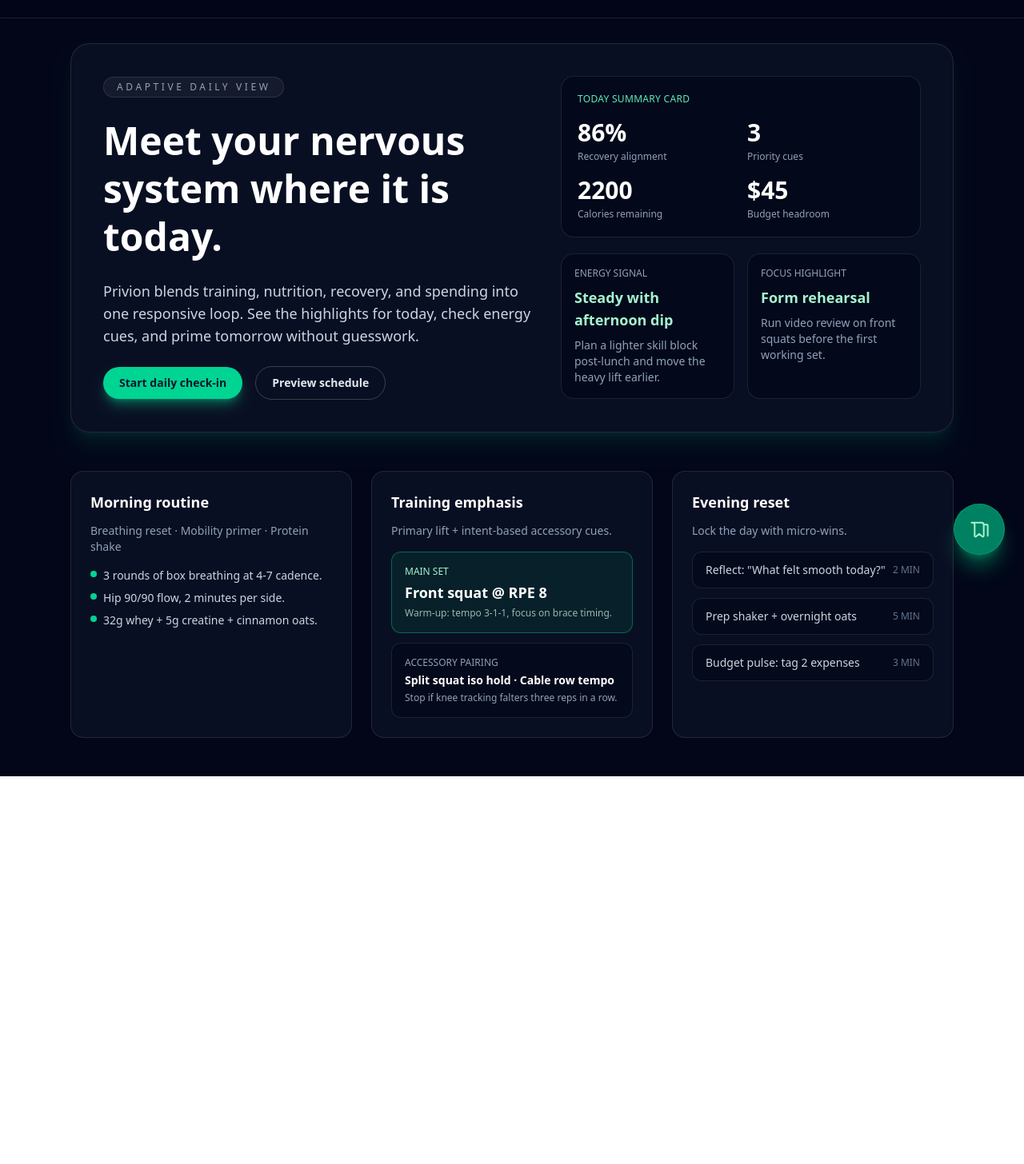
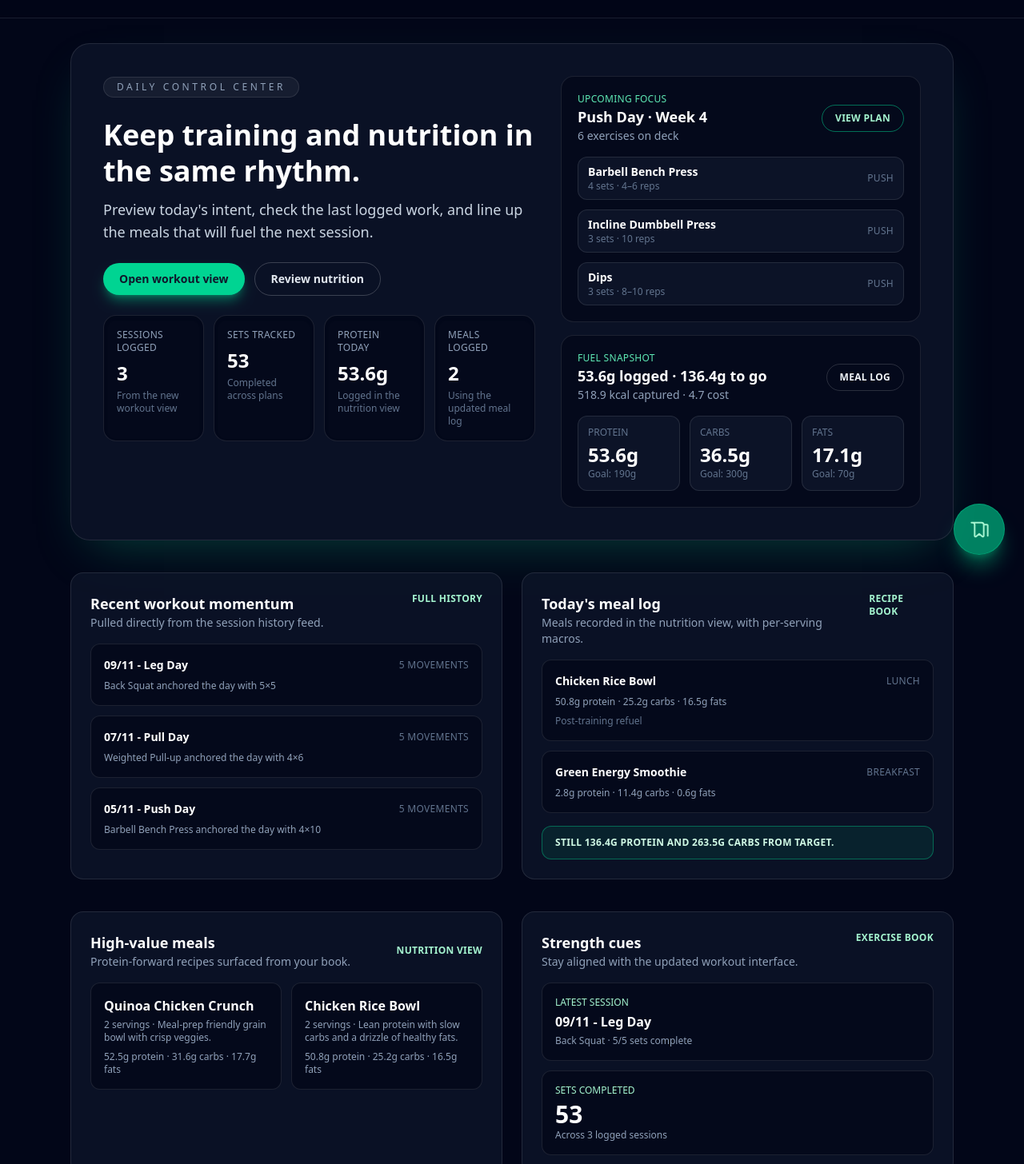
Before and after one commit to triek/privion, a Vue app: page / in a window 1280 px wide. Shown: the part 74-1530 px from the top of the page at 80% size. Before the commit the page ends 1045 px from the top, so only its background shows below. Built offline with nearby package versions, Linux system fonts and the light colour scheme.

Commit message:
rebuild home view to reflect updated workou and nutrition features

```diff
--- a/src/stores/auth.ts
+++ b/src/stores/auth.ts
@@ -54,8 +54,11 @@
 
     if (profile.value) return
 
+    const cleanedEmail = email.trim()
+    const [username = cleanedEmail] = cleanedEmail.split('@')
+
     profile.value = {
-      name: email.split('@')[0],
+      name: username,
       email: credentials.value.email,
       goal: 'Staying consistent',
       location: 'Not provided yet',
--- a/src/views/HomeView.vue
+++ b/src/views/HomeView.vue
@@ -1,128 +1,368 @@
 <template>
-  <div class="space-y-12">
-    <!-- Hero banner -->
-    <section class="grid gap-8 rounded-3xl border border-white/10 bg-slate-900/60 p-10 shadow-xl shadow-emerald-500/10 lg:grid-cols-[1.2fr_1fr]">
+  <div class="space-y-10">
+    <section
+      class="grid gap-8 rounded-3xl border border-white/10 bg-slate-900/70 p-10 shadow-[0_25px_60px_-25px_rgba(16,185,129,0.35)] lg:grid-cols-[1.2fr_1fr]"
+    >
       <div class="space-y-6">
         <p class="inline-flex items-center gap-2 rounded-full border border-white/10 bg-white/5 px-4 py-1 text-xs uppercase tracking-[0.3em] text-slate-400">
-          Adaptive daily view
+          Daily control center
         </p>
-        <h1 class="text-4xl font-black leading-tight text-white sm:text-5xl">
-          Meet your nervous system where it is today.
-        </h1>
-        <p class="text-lg text-slate-300">
-          Privion blends training, nutrition, recovery, and spending into one responsive loop. See the highlights for today, check energy cues, and prime tomorrow without guesswork.
-        </p>
-        <div class="flex flex-wrap items-center gap-4">
-          <button class="inline-flex items-center gap-2 rounded-full bg-emerald-400 px-5 py-2.5 text-sm font-semibold text-slate-900 shadow-lg shadow-emerald-400/40 transition hover:-translate-y-0.5 hover:bg-emerald-300">
-            Start daily check-in
-          </button>
-          <button class="inline-flex items-center gap-2 rounded-full border border-white/20 px-5 py-2.5 text-sm font-semibold text-slate-200 transition hover:-translate-y-0.5 hover:border-white/40">
-            Preview schedule
-          </button>
+        <div class="space-y-3">
+          <h1 class="text-3xl font-black leading-tight text-white sm:text-4xl">
+            Keep training and nutrition in the same rhythm.
+          </h1>
+          <p class="text-lg text-slate-300">
+            Preview today's intent, check the last logged work, and line up the meals that will fuel the next session.
+          </p>
+        </div>
+
+        <div class="flex flex-wrap items-center gap-3">
+          <RouterLink
+            to="/workout"
+            class="inline-flex items-center gap-2 rounded-full bg-emerald-400 px-5 py-2.5 text-sm font-semibold text-slate-900 shadow-lg shadow-emerald-400/40 transition hover:-translate-y-0.5 hover:bg-emerald-300"
+          >
+            Open workout view
+          </RouterLink>
+          <RouterLink
+            to="/nutrition"
+            class="inline-flex items-center gap-2 rounded-full border border-white/20 px-5 py-2.5 text-sm font-semibold text-slate-200 transition hover:-translate-y-0.5 hover:border-white/40"
+          >
+            Review nutrition
+          </RouterLink>
+        </div>
+
+        <div class="grid gap-3 sm:grid-cols-2 xl:grid-cols-4">
+          <div
+            v-for="stat in quickStats"
+            :key="stat.label"
+            class="rounded-2xl border border-white/10 bg-slate-950/70 p-4 shadow-inner shadow-slate-950/30"
+          >
+            <p class="text-xs uppercase tracking-wide text-slate-400">{{ stat.label }}</p>
+            <p class="mt-2 text-2xl font-black text-white">{{ stat.value }}</p>
+            <p class="mt-1 text-xs text-slate-500">{{ stat.context }}</p>
+          </div>
         </div>
       </div>
 
-      <div class="space-y-5">
-        <div class="rounded-2xl border border-white/10 bg-slate-950/70 p-5">
-          <p class="text-xs uppercase tracking-wide text-emerald-300">Today summary card</p>
-          <div class="mt-4 grid grid-cols-2 gap-4 text-sm text-slate-300">
+      <div class="space-y-4">
+        <article class="rounded-2xl border border-white/10 bg-slate-950/70 p-5">
+          <div class="flex items-center justify-between gap-2">
             <div>
-              <p class="text-3xl font-black text-white">86%</p>
-              <p class="mt-1 text-xs text-slate-400">Recovery alignment</p>
+              <p class="text-xs uppercase tracking-wide text-emerald-300">Upcoming focus</p>
+              <h2 class="text-lg font-semibold text-white">{{ nextPlan?.title }}</h2>
+              <p class="text-sm text-slate-400">{{ nextPlan?.exercises.length }} exercises on deck</p>
             </div>
+            <RouterLink
+              to="/workout"
+              class="inline-flex items-center gap-2 rounded-full border border-emerald-400/50 px-4 py-2 text-xs font-semibold uppercase tracking-wide text-emerald-200 transition hover:-translate-y-0.5 hover:border-emerald-300/70"
+            >
+              View plan
+            </RouterLink>
+          </div>
+          <ul class="mt-4 space-y-3 text-sm text-slate-300">
+            <li
+              v-for="exercise in nextPlanPreview"
+              :key="exercise.name"
+              class="flex items-center justify-between rounded-xl border border-white/10 bg-slate-900/80 px-3 py-2"
+            >
+              <div>
+                <p class="font-semibold text-white">{{ exercise.name }}</p>
+                <p class="text-xs text-slate-500">{{ exercise.sets }} sets · {{ exercise.reps }} reps</p>
+              </div>
+              <span class="text-xs uppercase tracking-wide text-slate-500">{{ nextPlan?.label }}</span>
+            </li>
+          </ul>
+        </article>
+
+        <article class="rounded-2xl border border-white/10 bg-slate-950/70 p-5">
+          <div class="flex items-center justify-between gap-2">
             <div>
-              <p class="text-3xl font-black text-white">3</p>
-              <p class="mt-1 text-xs text-slate-400">Priority cues</p>
+              <p class="text-xs uppercase tracking-wide text-emerald-300">Fuel snapshot</p>
+              <h2 class="text-lg font-semibold text-white">{{ proteinTargetMessage }}</h2>
+              <p class="text-sm text-slate-400">{{ macroCallout }}</p>
             </div>
-            <div>
-              <p class="text-3xl font-black text-white">2200</p>
-              <p class="mt-1 text-xs text-slate-400">Calories remaining</p>
-            </div>
-            <div>
-              <p class="text-3xl font-black text-white">$45</p>
-              <p class="mt-1 text-xs text-slate-400">Budget headroom</p>
+            <RouterLink
+              to="/nutrition"
+              class="inline-flex items-center gap-2 rounded-full border border-white/15 px-4 py-2 text-xs font-semibold uppercase tracking-wide text-slate-100 transition hover:-translate-y-0.5 hover:border-emerald-300/70"
+            >
+              Meal log
+            </RouterLink>
+          </div>
+          <div class="mt-4 grid gap-3 sm:grid-cols-3">
+            <div
+              v-for="macro in macroCards"
+              :key="macro.label"
+              class="rounded-xl border border-white/10 bg-slate-900/80 p-3 text-sm text-slate-300"
+            >
+              <p class="text-xs uppercase text-slate-500">{{ macro.label }}</p>
+              <p class="mt-1 text-2xl font-black text-white">{{ macro.value }}</p>
+              <p class="text-xs text-slate-500">Goal: {{ macro.goal }}</p>
             </div>
           </div>
-        </div>
-
-        <div class="grid gap-4 sm:grid-cols-2">
-          <div class="rounded-2xl border border-white/10 bg-slate-950/70 p-4">
-            <p class="text-xs uppercase text-slate-400">Energy signal</p>
-            <p class="mt-2 text-lg font-semibold text-emerald-200">Steady with afternoon dip</p>
-            <p class="mt-2 text-sm text-slate-400">Plan a lighter skill block post-lunch and move the heavy lift earlier.</p>
-          </div>
-          <div class="rounded-2xl border border-white/10 bg-slate-950/70 p-4">
-            <p class="text-xs uppercase text-slate-400">Focus highlight</p>
-            <p class="mt-2 text-lg font-semibold text-emerald-200">Form rehearsal</p>
-            <p class="mt-2 text-sm text-slate-400">Run video review on front squats before the first working set.</p>
-          </div>
-        </div>
+        </article>
       </div>
     </section>
 
-    <section class="grid gap-6 lg:grid-cols-3">
-      <!-- Morning routine -->
-      <article class="rounded-2xl border border-white/10 bg-slate-900/60 p-6">
-        <h2 class="text-lg font-semibold text-white">Morning routine</h2>
-        <p class="mt-3 text-sm text-slate-400">Breathing reset · Mobility primer · Protein shake</p>
-        <ul class="mt-4 space-y-2 text-sm text-slate-300">
-          <li class="flex items-start gap-2">
-            <span class="mt-1 h-2 w-2 rounded-full bg-emerald-400"></span>
-            3 rounds of box breathing at 4-7 cadence.
-          </li>
-
-          <li class="flex items-start gap-2">
-            <span class="mt-1 h-2 w-2 rounded-full bg-emerald-400"></span>
-            Hip 90/90 flow, 2 minutes per side.
-          </li>
-
-          <li class="flex items-start gap-2">
-            <span class="mt-1 h-2 w-2 rounded-full bg-emerald-400"></span>
-            32g whey + 5g creatine + cinnamon oats.
+    <section class="grid gap-6 lg:grid-cols-2">
+      <article class="space-y-4 rounded-2xl border border-white/10 bg-slate-900/70 p-6">
+        <div class="flex items-start justify-between gap-3">
+          <div>
+            <h2 class="text-lg font-semibold text-white">Recent workout momentum</h2>
+            <p class="text-sm text-slate-400">Pulled directly from the session history feed.</p>
+          </div>
+          <RouterLink
+            to="/session-history"
+            class="text-xs font-semibold uppercase tracking-wide text-emerald-200 transition hover:text-emerald-100"
+          >
+            Full history
+          </RouterLink>
+        </div>
+        <ul class="space-y-3 text-sm text-slate-300">
+          <li
+            v-for="record in recentSessions"
+            :key="record.session"
+            class="rounded-xl border border-white/10 bg-slate-950/70 p-4"
+          >
+            <div class="flex items-center justify-between gap-2">
+              <p class="font-semibold text-white">{{ record.session }}</p>
+              <span class="text-xs uppercase tracking-wide text-slate-500">{{ record.exercises.length }} movements</span>
+            </div>
+            <p class="mt-2 text-xs text-slate-400">{{ recordSummary(record) }}</p>
           </li>
         </ul>
       </article>
 
-      <!-- Training emphasis -->
-      <article class="rounded-2xl border border-white/10 bg-slate-900/60 p-6">
-        <h2 class="text-lg font-semibold text-white">Training emphasis</h2>
-        <p class="mt-3 text-sm text-slate-400">Primary lift + intent-based accessory cues.</p>
-        <div class="mt-4 space-y-3 text-sm text-slate-300">
-          <div class="rounded-xl border border-emerald-400/40 bg-emerald-500/10 p-4">
-            <p class="text-xs uppercase text-emerald-200">Main set</p>
-            <p class="mt-1 text-lg font-semibold text-white">Front squat @ RPE 8</p>
-            <p class="mt-1 text-xs text-emerald-100/70">Warm-up: tempo 3-1-1, focus on brace timing.</p>
+      <article class="space-y-4 rounded-2xl border border-white/10 bg-slate-900/70 p-6">
+        <div class="flex items-start justify-between gap-3">
+          <div>
+            <h2 class="text-lg font-semibold text-white">Today&apos;s meal log</h2>
+            <p class="text-sm text-slate-400">Meals recorded in the nutrition view, with per-serving macros.</p>
           </div>
+          <RouterLink
+            to="/recipes"
+            class="text-xs font-semibold uppercase tracking-wide text-emerald-200 transition hover:text-emerald-100"
+          >
+            Recipe book
+          </RouterLink>
+        </div>
+        <ul class="space-y-3 text-sm text-slate-300">
+          <li
+            v-for="detail in todayMeals"
+            :key="detail.entry.id"
+            class="rounded-xl border border-white/10 bg-slate-950/70 p-4"
+          >
+            <div class="flex items-center justify-between gap-2">
+              <p class="font-semibold text-white">{{ detail.recipe?.name ?? 'Unassigned recipe' }}</p>
+              <span class="text-xs uppercase tracking-wide text-slate-500">{{ detail.entry.mealType }}</span>
+            </div>
+            <p class="mt-2 text-xs text-slate-400">
+              {{ formatNumber(detail.totals?.protein ?? 0) }}g protein ·
+              {{ formatNumber(detail.totals?.carbs ?? 0) }}g carbs ·
+              {{ formatNumber(detail.totals?.fat ?? 0) }}g fats
+            </p>
+            <p v-if="detail.entry.notes" class="mt-2 text-xs text-slate-500">{{ detail.entry.notes }}</p>
+          </li>
+        </ul>
 
-          <div class="rounded-xl border border-white/10 bg-slate-950/60 p-4">
-            <p class="text-xs uppercase text-slate-400">Accessory pairing</p>
-            <p class="mt-1 font-semibold text-white">Split squat iso hold · Cable row tempo</p>
-            <p class="mt-1 text-xs text-slate-400">Stop if knee tracking falters three reps in a row.</p>
+        <div class="rounded-xl border border-emerald-400/40 bg-emerald-500/10 px-4 py-3 text-xs font-semibold uppercase tracking-wide text-emerald-100">
+          {{ macroProgressMessage }}
+        </div>
+      </article>
+    </section>
+
+    <section class="grid gap-6 lg:grid-cols-2">
+      <article class="space-y-4 rounded-2xl border border-white/10 bg-slate-900/70 p-6">
+        <div class="flex items-center justify-between gap-3">
+          <div>
+            <h2 class="text-lg font-semibold text-white">High-value meals</h2>
+            <p class="text-sm text-slate-400">Protein-forward recipes surfaced from your book.</p>
+          </div>
+          <RouterLink
+            to="/nutrition"
+            class="text-xs font-semibold uppercase tracking-wide text-emerald-200 transition hover:text-emerald-100"
+          >
+            Nutrition view
+          </RouterLink>
+        </div>
+        <div class="grid gap-3 sm:grid-cols-2">
+          <div
+            v-for="item in topRecipes"
+            :key="item.recipe.id"
+            class="rounded-xl border border-white/10 bg-slate-950/70 p-4 text-sm text-slate-300"
+          >
+            <p class="text-base font-semibold text-white">{{ item.recipe.name }}</p>
+            <p class="mt-1 text-xs text-slate-400">{{ item.recipe.servings }} servings · {{ item.recipe.summary ?? 'Protein-forward prep' }}</p>
+            <p class="mt-2 text-xs text-slate-400">
+              {{ formatNumber(item.perServing.protein) }}g protein · {{ formatNumber(item.perServing.carbs) }}g carbs ·
+              {{ formatNumber(item.perServing.fat) }}g fats
+            </p>
           </div>
         </div>
       </article>
 
-      <!-- Evening reset -->
-      <article class="rounded-2xl border border-white/10 bg-slate-900/60 p-6">
-        <h2 class="text-lg font-semibold text-white">Evening reset</h2>
-        <p class="mt-3 text-sm text-slate-400">Lock the day with micro-wins.</p>
-        <ul class="mt-4 space-y-3 text-sm text-slate-300">
-          <li class="flex items-center justify-between rounded-xl border border-white/10 bg-slate-950/60 px-4 py-3">
-            <span>Reflect: "What felt smooth today?"</span>
-            <span class="text-xs uppercase text-slate-500">2 min</span>
-          </li>
-
-          <li class="flex items-center justify-between rounded-xl border border-white/10 bg-slate-950/60 px-4 py-3">
-            <span>Prep shaker + overnight oats</span>
-            <span class="text-xs uppercase text-slate-500">5 min</span>
-          </li>
-
-          <li class="flex items-center justify-between rounded-xl border border-white/10 bg-slate-950/60 px-4 py-3">
-            <span>Budget pulse: tag 2 expenses</span>
-            <span class="text-xs uppercase text-slate-500">3 min</span>
-          </li>
-        </ul>
+      <article class="space-y-4 rounded-2xl border border-white/10 bg-slate-900/70 p-6">
+        <div class="flex items-start justify-between gap-3">
+          <div>
+            <h2 class="text-lg font-semibold text-white">Strength cues</h2>
+            <p class="text-sm text-slate-400">Stay aligned with the updated workout interface.</p>
+          </div>
+          <RouterLink
+            to="/workout-exercises"
+            class="text-xs font-semibold uppercase tracking-wide text-emerald-200 transition hover:text-emerald-100"
+          >
+            Exercise book
+          </RouterLink>
+        </div>
+        <div class="space-y-3 text-sm text-slate-300">
+          <div class="rounded-xl border border-white/10 bg-slate-950/70 p-4">
+            <p class="text-xs uppercase text-emerald-200">Latest session</p>
+            <p class="mt-1 text-base font-semibold text-white">{{ latestSession?.session ?? 'No session logged yet' }}</p>
+            <p class="mt-1 text-xs text-slate-400">{{ latestSessionCue }}</p>
+          </div>
+          <div class="rounded-xl border border-white/10 bg-slate-950/70 p-4">
+            <p class="text-xs uppercase text-emerald-200">Sets completed</p>
+            <p class="mt-1 text-3xl font-black text-white">{{ totalSetsLogged }}</p>
+            <p class="text-xs text-slate-400">Across {{ sessionHistoryStore.totalEntries }} logged sessions</p>
+          </div>
+        </div>
       </article>
     </section>
   </div>
 </template>
+
+<script setup lang="ts">
+import { computed } from 'vue'
+import { RouterLink } from 'vue-router'
+import { storeToRefs } from 'pinia'
+
+import { workoutPlans } from '@/data/workoutPlans'
+import { useNutritionStore } from '@/stores/nutrition'
+import { useSessionHistoryStore } from '@/stores/sessionHistory'
+import { formatNumber, mealLogTotals } from '@/utils/nutrition'
+
+const sessionHistoryStore = useSessionHistoryStore()
+const { records } = storeToRefs(sessionHistoryStore)
+
+const nutritionStore = useNutritionStore()
+const { recipes, mealLogs, ingredientMap, recipeSummaries } = storeToRefs(nutritionStore)
+
+const nextPlan = computed(() => workoutPlans[0])
+const nextPlanPreview = computed(() => nextPlan.value?.exercises.slice(0, 3) ?? [])
+
+const recentSessions = computed(() => records.value.slice(-3).reverse())
+const latestSession = computed(() => recentSessions.value[0])
+
+const macroTargets = { protein: 190, carbs: 300, fat: 70 }
+
+const mealLogDetails = computed(() =>
+  mealLogs.value.map((entry) => ({
+    entry,
+    recipe: recipes.value.find((recipe) => recipe.id === entry.recipeId),
+    totals: mealLogTotals(entry, recipes.value, ingredientMap.value),
+  }))
+)
+
+const dailyTotals = computed(() => {
+  return mealLogDetails.value.reduce(
+    (accumulator, detail) => {
+      if (!detail.totals) return accumulator
+      accumulator.calories += detail.totals.calories
+      accumulator.protein += detail.totals.protein
+      accumulator.carbs += detail.totals.carbs
+      accumulator.fat += detail.totals.fat
+      accumulator.fiber += detail.totals.fiber
+      accumulator.cost += detail.totals.cost
+      return accumulator
+    },
+    { calories: 0, protein: 0, carbs: 0, fat: 0, fiber: 0, cost: 0 }
+  )
+})
+
+const macroCards = computed(() => [
+  {
+    label: 'Protein',
+    value: `${formatNumber(dailyTotals.value.protein)}g`,
+    goal: `${macroTargets.protein}g`,
+  },
+  {
+    label: 'Carbs',
+    value: `${formatNumber(dailyTotals.value.carbs)}g`,
+    goal: `${macroTargets.carbs}g`,
+  },
+  {
+    label: 'Fats',
+    value: `${formatNumber(dailyTotals.value.fat)}g`,
+    goal: `${macroTargets.fat}g`,
+  },
+])
+
+const quickStats = computed(() => [
+  {
+    label: 'Sessions logged',
+    value: sessionHistoryStore.totalEntries,
+    context: 'From the new workout view',
+  },
+  {
+    label: 'Sets tracked',
+    value: totalSetsLogged.value,
+    context: 'Completed across plans',
+  },
+  {
+    label: 'Protein today',
+    value: `${formatNumber(dailyTotals.value.protein)}g`,
+    context: 'Logged in the nutrition view',
+  },
+  {
+    label: 'Meals logged',
+    value: mealLogs.value.length,
+    context: 'Using the updated meal log',
+  },
+])
+
+const todayMeals = computed(() => mealLogDetails.value.slice(0, 3))
+
+const macroProgressMessage = computed(() => {
+  if (!dailyTotals.value.protein) return 'Log a meal to see your protein and carb run-rate.'
+  const proteinGap = Math.max(macroTargets.protein - dailyTotals.value.protein, 0)
+  const carbsGap = Math.max(macroTargets.carbs - dailyTotals.value.carbs, 0)
+  return `Still ${formatNumber(proteinGap)}g protein and ${formatNumber(carbsGap)}g carbs from target.`
+})
+
+const topRecipes = computed(() =>
+  [...recipeSummaries.value]
+    .sort((a, b) => b.perServing.protein - a.perServing.protein)
+    .slice(0, 2)
+)
+
+const totalSetsLogged = computed(() =>
+  records.value.reduce(
+    (setTotal, record) =>
+      setTotal + record.exercises.reduce((exerciseTotal, exercise) => exerciseTotal + exercise.setsCompleted, 0),
+    0
+  )
+)
+
+const latestSessionCue = computed(() => {
+  if (!latestSession.value) return 'No strength work logged yet.'
+  const firstExercise = latestSession.value.exercises[0]
+  if (!firstExercise) return 'Add movements to the session to see cues.'
+  return `${firstExercise.name} · ${firstExercise.setsCompleted}/${firstExercise.setsPlanned} sets complete`
+})
+
+const proteinTargetMessage = computed(() => {
+  const protein = dailyTotals.value.protein
+  if (!protein) return 'Start the log with a protein-heavy meal.'
+  if (protein >= macroTargets.protein) return 'Protein target cleared for today.'
+  return `${formatNumber(protein)}g logged · ${formatNumber(macroTargets.protein - protein)}g to go`
+})
+
+const macroCallout = computed(
+  () => `${formatNumber(dailyTotals.value.calories)} kcal captured · ${formatNumber(dailyTotals.value.cost)} cost`
+)
+
+const recordSummary = (record: (typeof records.value)[number]) => {
+  const mainLift = record.exercises[0]
+  if (!mainLift) return 'No exercises recorded.'
+  return `${mainLift.name} anchored the day with ${mainLift.setsCompleted}×${mainLift.reps}`
+}
+</script>
```
